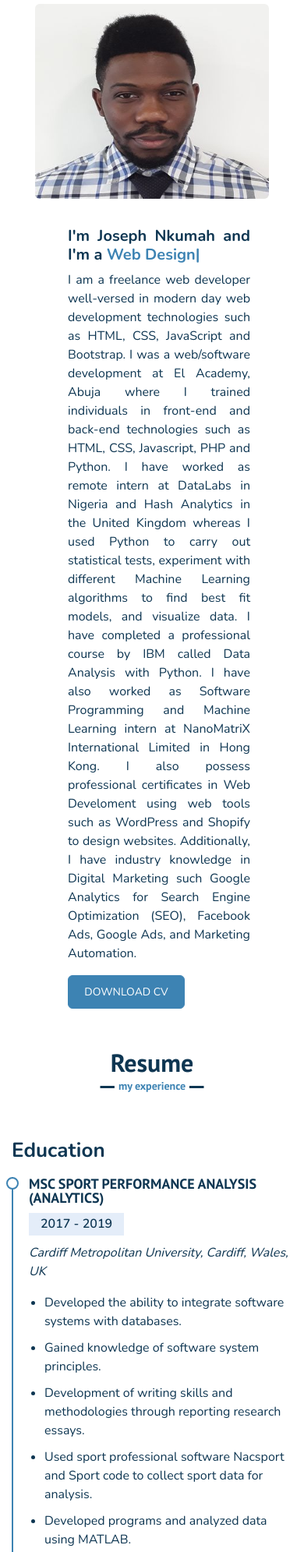
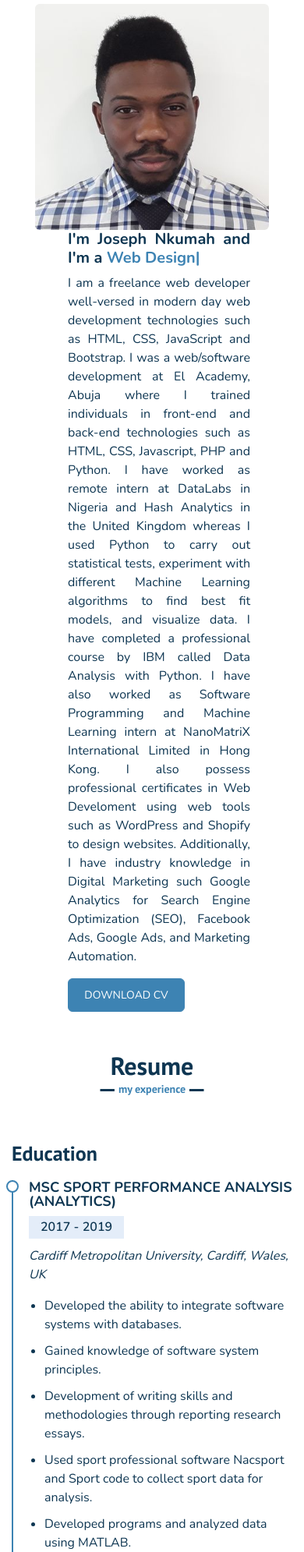
Before and after one commit to Nkumah7/portfolio, a plain HTML site: page index.html in a window 390 px wide. Shown: the part 977-2968 px from the top of the page at 78% size. Drawn offline with nearby package versions, Linux system fonts and the light colour scheme.

Commit message:
code updates

```diff
--- a/css/responsive.css
+++ b/css/responsive.css
@@ -41,8 +41,8 @@
         display: flex;
         justify-content: center;
         margin: 0 auto;
-        width: 350px;
-        height: 300px;
+        width: 330px;
+        height: 320px;
     }
 
     .about-section .about-content .about-title-main {
@@ -124,7 +124,7 @@
         justify-content: center;
         margin: 0 auto;
         width: 300px;
-        height: 250px;
+        height: 290px;
     }
 
     .about-section .about-content .about-title-main {
@@ -184,6 +184,10 @@
         margin-top: 10%;
         text-align: justify;
     }
+
+    .about-section .about-content .about-title-main{
+        margin-top: 0px;
+    }
     /* About section end */
 
     /* Service section start */
--- a/css/style.css
+++ b/css/style.css
@@ -294,12 +294,16 @@ body {
     position: relative;
   }
 
+  .resume h3 {
+    font-family: 'PT Sans', 'Sans-Serif';
+  }
+
   .resume .resume-item h4 {
     line-height: 18px;
     font-size: 18px;
-    font-weight: 600;
+    font-weight: 800;
     text-transform: uppercase;
-    font-family: 'PT Sans', 'Sans-Serif';
+    font-family: 'Nunito', 'Sans-Serif';
     color: #0e3652;
     margin-bottom: 10px;
   }
--- a/index.html
+++ b/index.html
@@ -182,7 +182,8 @@
                     </p>
                 </div>
                 <div class="resume-item">
-                    <h4>June 2020 - September 2020</h5>
+                    <h4>Data Science (Intern)</h4>
+                    <h5>June 2020 - September 2020</h5>
                     <p><em>DataLab Nigeria, Abuja, Nigeria</em></p>
                     <p>
                     <ul>
```
